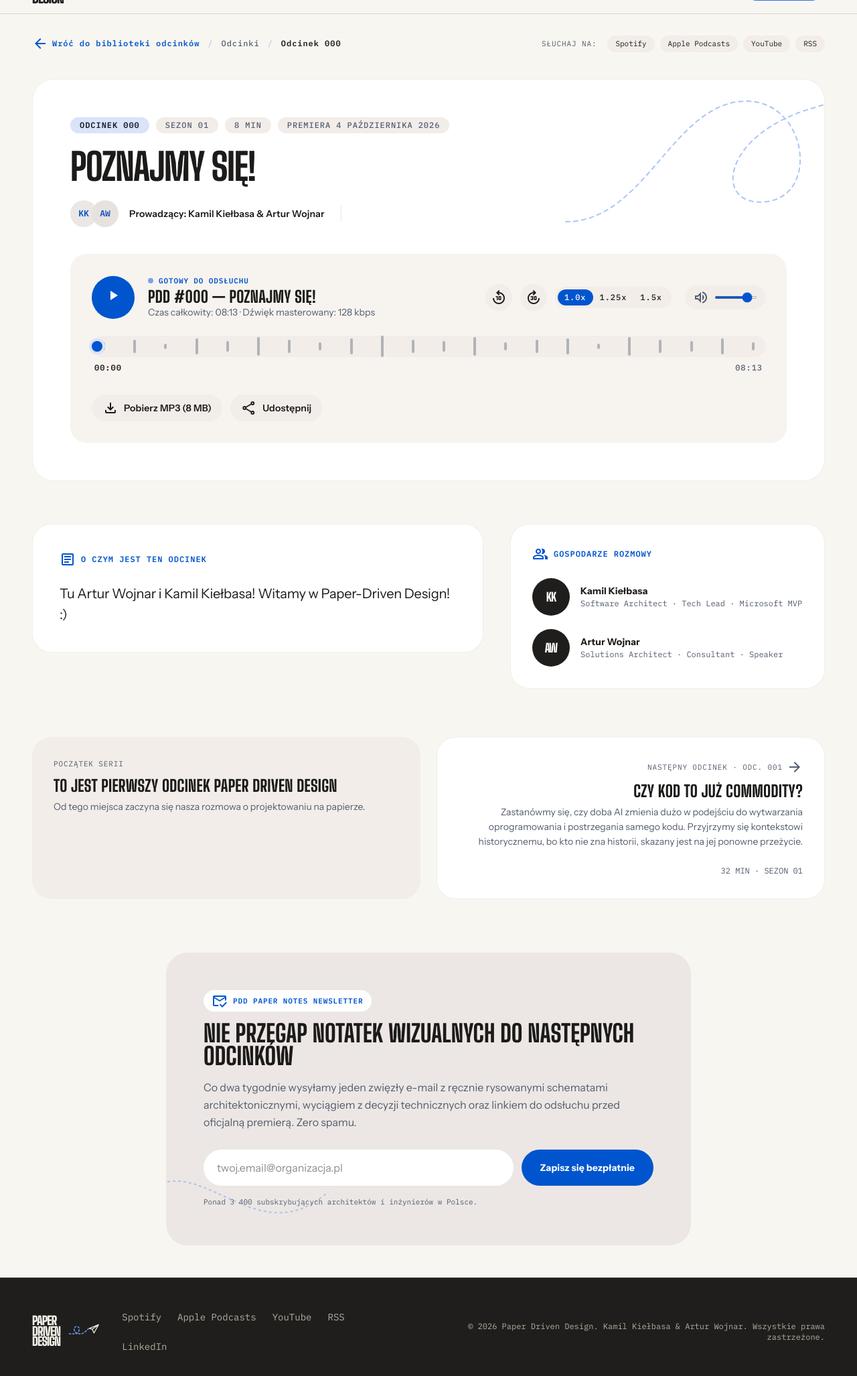
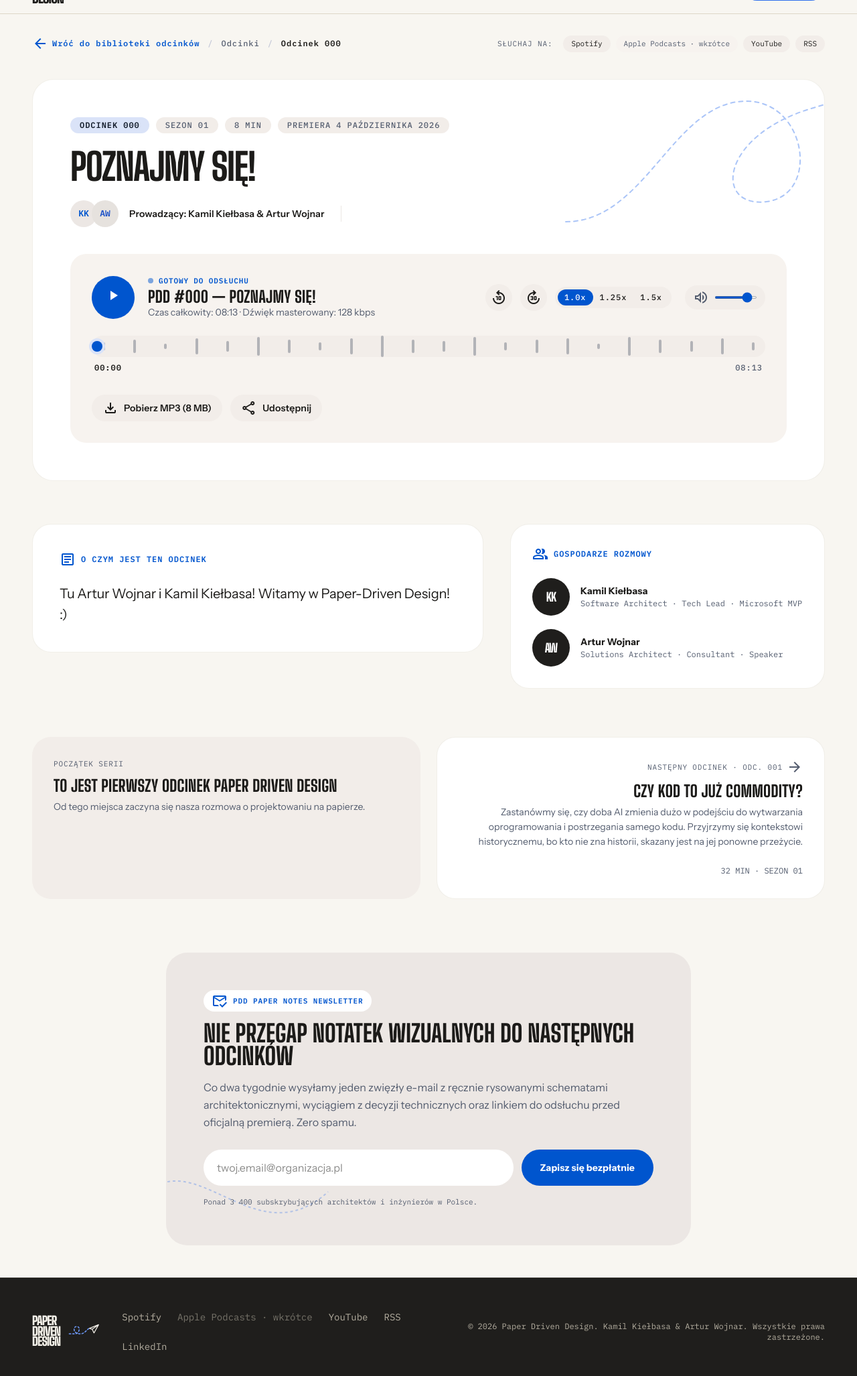
Before and after one commit to Paper-Driven-Design/website, an Astro site: page /odcinki/000 in a window 1280 px wide. Shown: the part 60-2114 px from the top of the page at 67% size. Built offline with nearby package versions, Linux system fonts and the light colour scheme; Astro itself is replaced by a stand-in of ours.

Commit message:
Apple Podcasts oznaczone jako „wkrótce” zamiast linku
Co-Authored-By: Claude Fable 5.1 <noreply@anthropic.com>

```diff
--- a/src/components/SiteFooter.astro
+++ b/src/components/SiteFooter.astro
@@ -11,11 +11,17 @@ import { site } from '../data/site';
 
     <nav aria-label="Platformy podcastowe" class="flex flex-wrap items-center gap-6 text-sm font-mono text-dark-muted">
       {
-        site.platforms.map((p) => (
-          <a class="hover:text-dark-text transition-colors" href={p.href}>
-            {p.label}
-          </a>
-        ))
+        site.platforms.map((p) =>
+          'comingSoon' in p && p.comingSoon ? (
+            <span class="text-dark-muted/60 cursor-default" title="Już wkrótce">
+              {p.label} · wkrótce
+            </span>
+          ) : (
+            <a class="hover:text-dark-text transition-colors" href={p.href}>
+              {p.label}
+            </a>
+          ),
+        )
       }
     </nav>
 
--- a/src/data/site.ts
+++ b/src/data/site.ts
@@ -48,7 +48,7 @@ export const site = {
 
   platforms: [
     { label: 'Spotify', href: '#' },
-    { label: 'Apple Podcasts', href: '#' },
+    { label: 'Apple Podcasts', href: '#', comingSoon: true }, // po zatwierdzeniu feedu wpisz link i usuń comingSoon
     { label: 'YouTube', href: '#' },
     { label: 'RSS', href: '/feed.xml' },
     { label: 'LinkedIn', href: '#' },
--- a/src/pages/odcinki/[id].astro
+++ b/src/pages/odcinki/[id].astro
@@ -71,11 +71,17 @@ const pageTitle = `${data.title} — Odcinek ${number} | ${site.name}`;
         <div class="flex flex-wrap items-center gap-2">
           <span class="font-mono text-[11px] tracking-mono text-tertiary uppercase mr-2 hidden sm:inline">Słuchaj na:</span>
           {
-            platforms.map((p) => (
-              <a class="px-3 py-1 rounded-full bg-surface-container text-on-surface font-mono text-[11px] hover:bg-surface-container-high transition-colors" href={p.href}>
-                {p.label}
-              </a>
-            ))
+            platforms.map((p) =>
+              'comingSoon' in p && p.comingSoon ? (
+                <span class="px-3 py-1 rounded-full bg-surface-container-low text-tertiary font-mono text-[11px] cursor-default" title="Już wkrótce">
+                  {p.label} · wkrótce
+                </span>
+              ) : (
+                <a class="px-3 py-1 rounded-full bg-surface-container text-on-surface font-mono text-[11px] hover:bg-surface-container-high transition-colors" href={p.href}>
+                  {p.label}
+                </a>
+              ),
+            )
           }
         </div>
       </div>
```
